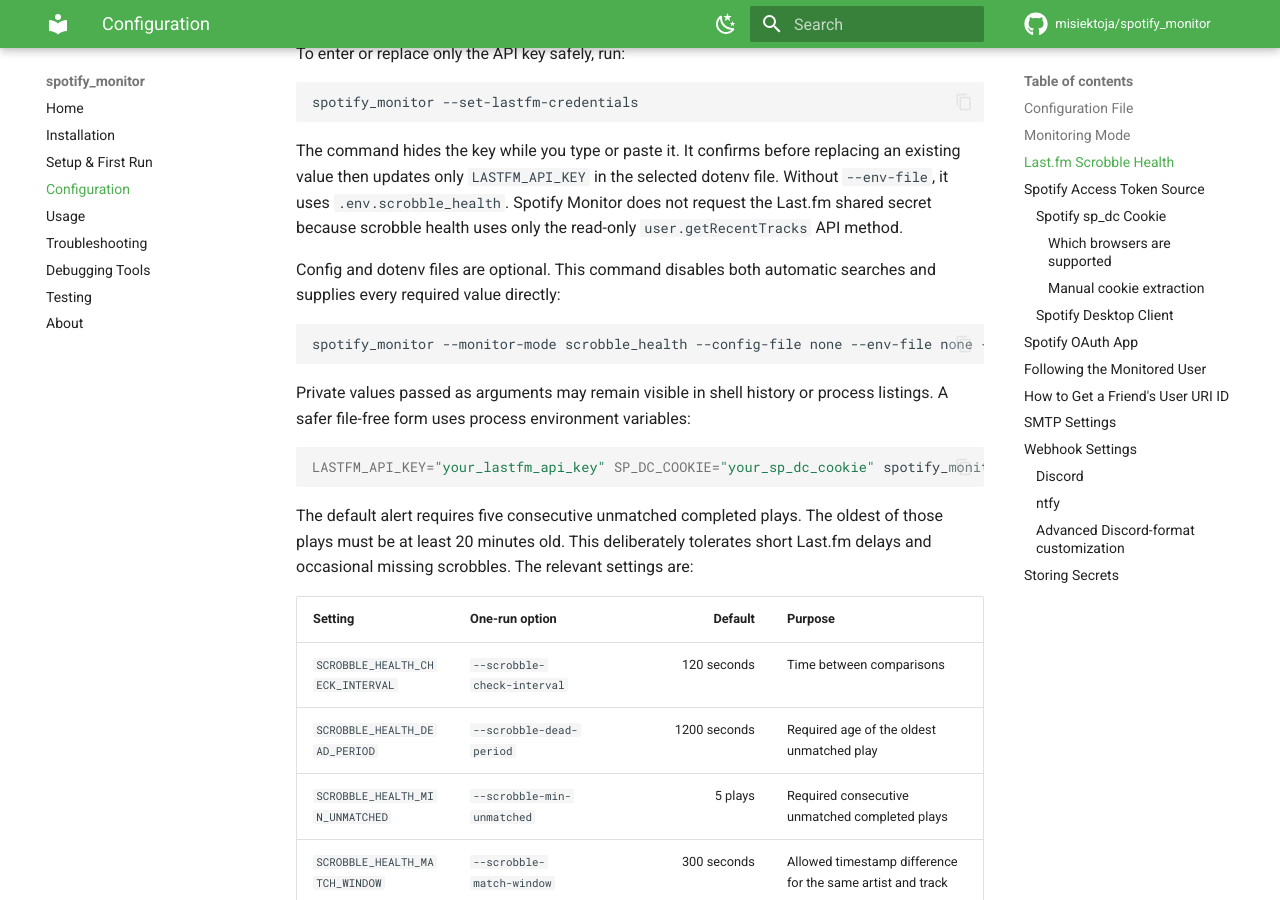
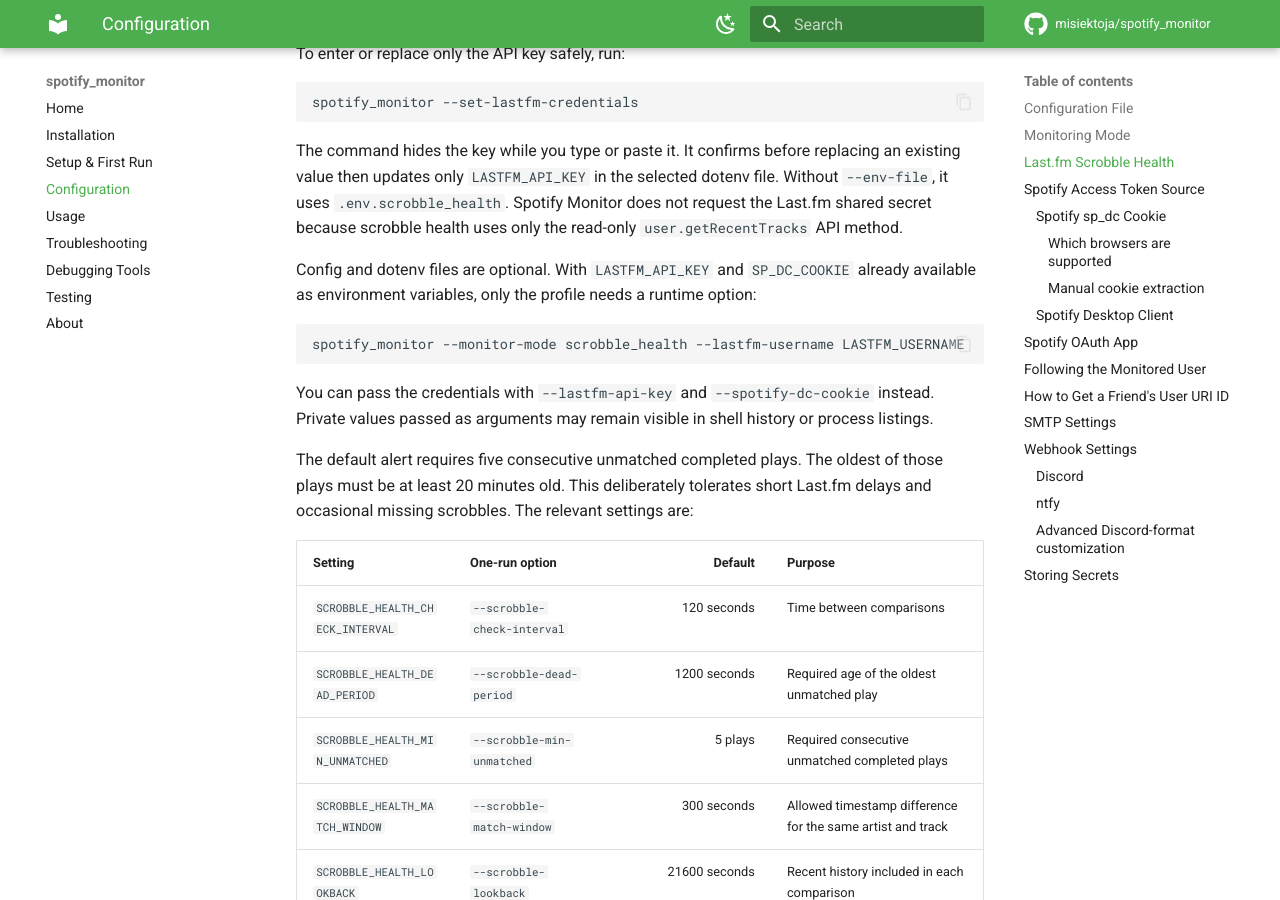
Before and after one commit to misiektoja/spotify_monitor, an MkDocs documentation site: the page built from docs/configuration.md, in a window 1280 px wide and 900 px high, scrolled down 2847 px. Built offline with MkDocs 1.6.1 and Material for MkDocs 9.7.7, drawn with Linux system fonts in a browser that asks for light colours; comment, search, counter and statistics services are not loaded.

Commit message:
docs(config): simplify file-free scrobble example

````diff
--- a/docs/configuration.md
+++ b/docs/configuration.md
@@ -89,17 +89,13 @@
 
 The command hides the key while you type or paste it. It confirms before replacing an existing value then updates only `LASTFM_API_KEY` in the selected dotenv file. Without `--env-file`, it uses `.env.scrobble_health`. Spotify Monitor does not request the Last.fm shared secret because scrobble health uses only the read-only `user.getRecentTracks` API method.
 
-Config and dotenv files are optional. This command disables both automatic searches and supplies every required value directly:
+Config and dotenv files are optional. With `LASTFM_API_KEY` and `SP_DC_COOKIE` already available as environment variables, only the profile needs a runtime option:
 
 ```sh
-spotify_monitor --monitor-mode scrobble_health --config-file none --env-file none --lastfm-username LASTFM_USERNAME --lastfm-api-key LASTFM_API_KEY --spotify-dc-cookie SP_DC_COOKIE
+spotify_monitor --monitor-mode scrobble_health --lastfm-username LASTFM_USERNAME
 ```
 
-Private values passed as arguments may remain visible in shell history or process listings. A safer file-free form uses process environment variables:
-
-```sh
-LASTFM_API_KEY="your_lastfm_api_key" SP_DC_COOKIE="your_sp_dc_cookie" spotify_monitor --monitor-mode scrobble_health --config-file none --env-file none --lastfm-username LASTFM_USERNAME
-```
+You can pass the credentials with `--lastfm-api-key` and `--spotify-dc-cookie` instead. Private values passed as arguments may remain visible in shell history or process listings.
 
 The default alert requires five consecutive unmatched completed plays. The oldest of those plays must be at least 20 minutes old. This deliberately tolerates short Last.fm delays and occasional missing scrobbles. The relevant settings are:
 
````
